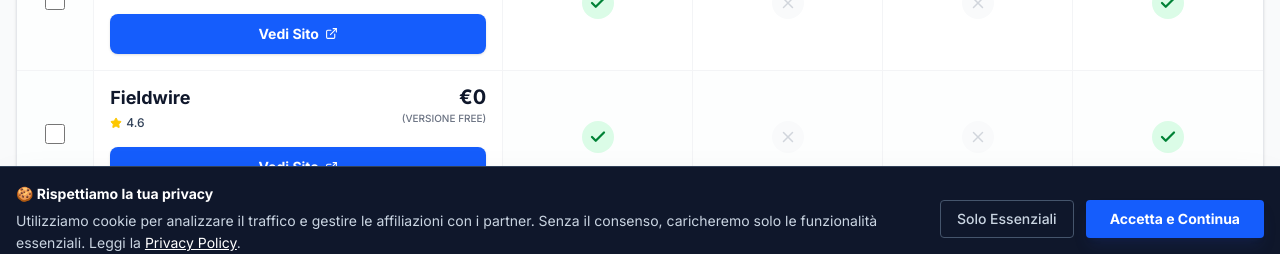
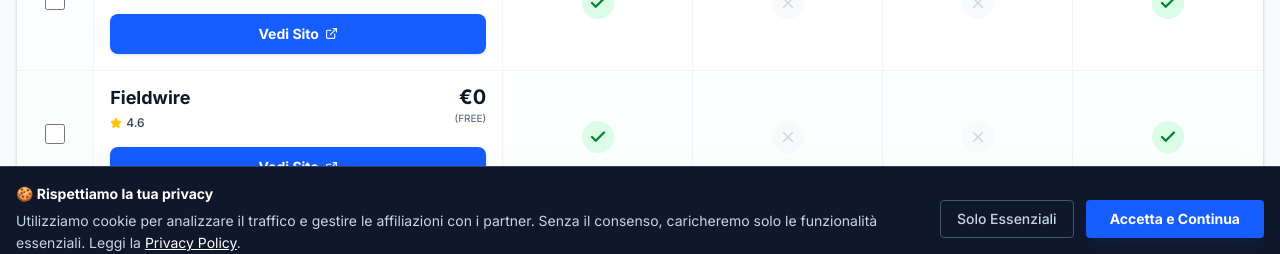
Before and after one commit to Mikymayk/cantiereonline, a Next.js app: page / in a window 1280 px wide. Shown: the part 529-783 px from the top of the page. Built offline with nearby package versions, Linux system fonts and the light colour scheme.

Commit message:
Arricchimento tabella

```diff
--- a/app/page.tsx
+++ b/app/page.tsx
@@ -1,105 +1,52 @@
 'use client';
 
 import React, { useState } from 'react';
-// CORREZIONE QUI SOTTO: Ho aggiunto "Tablet" e "Info" che mancavano
-import { Check, X, Star, ExternalLink, ArrowRight, Trash2, BarChart3, HardHat, ChevronRight, Tablet, Info } from 'lucide-react';
+import { Check, X, Star, ExternalLink, ArrowRight, Trash2, BarChart3, HardHat, ChevronRight, Info, Tablet } from 'lucide-react';
 import Link from 'next/link';
+// IMPORTA I DATI DAL NUOVO FILE
+import { softwareData, Software } from '../data/software';
 
-// --- CONFIGURAZIONE FEATURES ---
-const mainFeatures = [
-  { id: 'giornale', label: 'Giornale Lavori', tooltip: 'Compilazione digitale del giornale dei lavori' },
+// --- CONFIGURAZIONE VISUALIZZAZIONE ---
+
+// 1. Colonne della Tabella Principale (Highlights)
+const mainColumns = [
+  { id: 'giornale_lavori', label: 'Giornale Lavori', tooltip: 'Compilazione digitale del giornale dei lavori' },
   { id: 'pos_psc', label: 'Gestione POS', tooltip: 'Redazione Piani Operativi di Sicurezza e PSC' },
-  { id: 'computo', label: 'Computo Metrico', tooltip: 'Creazione ed export computi metrici estimativi' },
+  { id: 'computo_metrico', label: 'Computo Metrico', tooltip: 'Creazione ed export computi metrici estimativi' },
   { id: 'free_trial', label: 'Prova Gratuita', tooltip: 'Possibilità di testare il software senza pagare' },
 ];
 
-const deepFeaturesList = [
-  { category: 'Normativa', label: 'Conformità Legge Italia', id: 'ita_law' },
-  { category: 'Tecnico', label: 'Funziona Offline', id: 'offline' },
-  { category: 'Tecnico', label: 'Visualizzatore BIM', id: 'bim' },
-  { category: 'Tecnico', label: 'Chat di Cantiere', id: 'chat' },
-  { category: 'Export', label: 'Report PDF/Excel', id: 'export' },
-  { category: 'Licenza', label: 'Cloud Storage', id: 'storage' },
-  { category: 'Supporto', label: 'Assistenza Italiana', id: 'support' },
-];
+// 2. Righe del Confronto Approfondito (Deep Compare)
+// Qui definiamo l'ordine esatto: Prima gli Highlights, poi le categorie, infine il Supporto.
+const deepFeaturesConfig = [
+  // --- HIGHLIGHTS (In cima come richiesto) ---
+  { id: 'giornale_lavori', label: 'Giornale Lavori', category: 'Principale' },
+  { id: 'pos_psc', label: 'Gestione POS / PSC', category: 'Principale' },
+  { id: 'computo_metrico', label: 'Computo Metrico', category: 'Principale' },
+  { id: 'free_trial', label: 'Prova Gratuita', category: 'Principale' },
 
-// --- DATABASE PRODOTTI ---
-const products = [
-  {
-    id: 'planradar',
-    name: 'PlanRadar',
-    price: '€26',
-    period: '/mese',
-    rating: 4.8,
-    reviews: 'Eccellente',
-    link: 'https://www.planradar.com/it/?ref=cantiereonline',
-    features: {
-      giornale: true, pos_psc: false, computo: false, free_trial: true
-    },
-    deepFeatures: {
-      ita_law: true, offline: true, bim: true, chat: false, export: true, storage: 'Illimitato', support: true
-    }
-  },
-  {
-    id: 'fieldwire',
-    name: 'Fieldwire',
-    price: '€0',
-    period: '(Versione Free)',
-    rating: 4.6,
-    reviews: 'Molto Buono',
-    link: 'https://www.fieldwire.com/?ref=cantiereonline',
-    features: {
-      giornale: true, pos_psc: false, computo: false, free_trial: true
-    },
-    deepFeatures: {
-      ita_law: true, offline: true, bim: true, chat: false, export: true, storage: 'Limitato', support: false
-    }
-  },
-  {
-    id: 'melaworks',
-    name: 'Mela Works',
-    price: '€15',
-    period: '/mese',
-    rating: 4.5,
-    reviews: 'Ottimo',
-    link: 'https://www.mela.work/?ref=cantiereonline',
-    features: {
-      giornale: true, pos_psc: true, computo: false, free_trial: true
-    },
-    deepFeatures: {
-      ita_law: true, offline: true, bim: false, chat: true, export: true, storage: '25GB', support: true
-    }
-  },
-  {
-    id: 'acca_primus',
-    name: 'Primus Online',
-    price: '€39',
-    period: '/mese',
-    rating: 4.7,
-    reviews: 'Leader Computo',
-    link: 'https://www.acca.it/?ref=cantiereonline',
-    features: {
-      giornale: true, pos_psc: true, computo: true, free_trial: false
-    },
-    deepFeatures: {
-      ita_law: true, offline: false, bim: true, chat: false, export: true, storage: 'Cloud', support: true
-    }
-  },
-  {
-    id: 'teamsystem_cpm',
-    name: 'TeamSystem CPM',
-    price: 'Su Richiesta',
-    period: '(Preventivo)',
-    rating: 4.4,
-    reviews: 'Standard Italia',
-    link: 'https://www.teamsystem.com/construction?utm_source=cantiereonline',
-    features: {
-      giornale: true, pos_psc: true, computo: true, free_trial: false
-    },
-    deepFeatures: {
-      ita_law: true, offline: false, bim: true, chat: false, export: true, storage: 'Cloud/Locale', support: true
-    }
-  },
+  // --- AMMINISTRAZIONE ---
+  { id: 'conformita_ita', label: 'Conformità Legge Italia', category: 'Normativa' },
+  { id: 'fatturazione_elettronica', label: 'Fatturazione Elettronica', category: 'Normativa' },
+  { id: 'firma_digitale', label: 'Firma Digitale', category: 'Normativa' },
+  { id: 'export_contabilita', label: 'Export Contabilità (XPWE)', category: 'Normativa' },
+
+  // --- TECNICO ---
+  { id: 'funziona_offline', label: 'Funziona Offline', category: 'Tecnico' },
+  { id: 'bim_viewer', label: 'Visualizzatore BIM (IFC)', category: 'Tecnico' },
+  { id: 'foto_360', label: 'Foto a 360°', category: 'Tecnico' },
+  { id: 'app_ios', label: 'App iOS Nativa', category: 'Tecnico' },
+  { id: 'app_android', label: 'App Android Nativa', category: 'Tecnico' },
+
+  // --- COLLABORAZIONE ---
+  { id: 'chat_interna', label: 'Chat di Cantiere', category: 'Collaborazione' },
+  { id: 'inviti_esterni', label: 'Accesso Committente', category: 'Collaborazione' },
+
+  // --- SUPPORTO (Nuova Sezione in fondo) ---
+  { id: 'interfaccia_italiano', label: 'Interfaccia in Italiano', category: 'Supporto' },
+  { id: 'supporto_italiano', label: 'Operatori Italiani', category: 'Supporto' },
+  { id: 'supporto_telefono', label: 'Assistenza Telefonica', category: 'Supporto' },
+  { id: 'supporto_chat', label: 'Assistenza via Chat', category: 'Supporto' },
 ];
 
 const hardware = [
@@ -124,10 +71,9 @@
     }
   };
 
-  const selectedProducts = products.filter(p => selectedIds.includes(p.id));
+  const selectedProducts = softwareData.filter(p => selectedIds.includes(p.id));
 
   return (
-    // FIX SCROLL: max-w-[100vw] e overflow-hidden impediscono alla pagina di ballare
     <div className="flex flex-col min-h-screen w-full max-w-[100vw] overflow-x-hidden bg-gray-50 font-sans text-slate-900">
 
       {/* HEADER */}
@@ -157,24 +103,21 @@
           /* --- VISTA TABELLA CLASSICA --- */
           <div className="bg-white md:rounded-xl shadow-sm border-y md:border border-gray-200 overflow-hidden relative">
 
-            {/* CONTAINER TABELLA */}
             <div className="w-full overflow-x-auto">
               <table className="w-full text-left border-collapse min-w-[1000px] divide-x divide-gray-100">
 
                 <thead>
                   <tr className="bg-slate-50 border-b border-gray-200 text-xs font-bold text-gray-600 uppercase tracking-wider divide-x divide-gray-200">
-                    {/* CF STICKY */}
                     <th className="p-4 text-center w-12 bg-slate-100 sticky left-0 z-20 shadow-[2px_0_5px_-2px_rgba(0,0,0,0.1)]">CF</th>
                     <th className="p-4 w-[280px] bg-slate-100/50">Software & Prezzo</th>
 
-                    {mainFeatures.map(feat => (
-                      <th key={feat.id} className="p-4 text-center w-[130px] relative">
-                        {/* HEADER CON TOOLTIP */}
+                    {mainColumns.map(col => (
+                      <th key={col.id} className="p-4 text-center w-[130px] relative">
                         <div className="group flex flex-col items-center justify-center gap-1 cursor-help z-10">
-                          <span className="text-center">{feat.label}</span>
+                          <span className="text-center">{col.label}</span>
                           <Info size={14} className="text-gray-400" />
                           <div className="absolute top-full mt-2 hidden group-hover:block w-40 bg-slate-800 text-white text-[10px] normal-case p-2 rounded z-50 text-center shadow-lg mx-auto left-0 right-0">
-                            {feat.tooltip}
+                            {col.tooltip}
                             <div className="absolute bottom-full left-1/2 -translate-x-1/2 border-4 border-transparent border-b-slate-800"></div>
                           </div>
                         </div>
@@ -185,20 +128,17 @@
 
                 <tbody className="divide-y divide-gray-100">
 
-                  {/* --- RIGA GUIDA PER SCROLL (Visibile solo Mobile) --- */}
+                  {/* RIGA GUIDA MOBILE */}
                   <tr className="md:hidden bg-blue-50/80 border-b border-blue-100">
-                    {/* Cella vuota Sticky */}
                     <td className="sticky left-0 bg-blue-50/80 z-20 border-r border-blue-200"></td>
-                    {/* Cella con testo */}
                     <td colSpan={5} className="p-2 text-xs text-blue-700 font-bold text-left animate-pulse pl-4">
                        👉 Scorri la tabella verso destra
                     </td>
                   </tr>
 
-                  {products.map((product, index) => (
+                  {softwareData.map((product, index) => (
                     <tr key={product.id} className={`hover:bg-blue-50/20 transition-colors divide-x divide-gray-100 ${index % 2 === 0 ? 'bg-white' : 'bg-gray-50/30'}`}>
 
-                      {/* CHECKBOX SELEZIONE (STICKY SU MOBILE) */}
                       <td className="p-4 text-center bg-slate-50/30 sticky left-0 z-10 shadow-[2px_0_5px_-2px_rgba(0,0,0,0.1)]">
                         <input
                           type="checkbox"
@@ -208,10 +148,8 @@
                         />
                       </td>
 
-                      {/* COLONNA 1: NOME + PREZZO + CTA */}
                       <td className="p-4 align-top bg-white">
                         <div className="flex flex-col h-full justify-between gap-4">
-
                           <div className="flex justify-between items-start gap-2">
                             <div>
                               <Link href={`/software/${product.id}`} className="font-bold text-lg text-slate-900 hover:text-blue-600 hover:underline decoration-2 underline-offset-4 block leading-tight">
@@ -224,27 +162,24 @@
                             </div>
                             <div className="text-right shrink-0">
                               <div className="font-bold text-xl text-slate-900 leading-none">{product.price}</div>
-                              <div className="text-[10px] text-gray-500 uppercase font-medium mt-1">{product.period}</div>
+                              <div className="text-[10px] text-gray-500 uppercase font-medium mt-1">{product.paymentType}</div>
                             </div>
                           </div>
-
                           <a
-                            href={product.link}
+                            href={product.website}
                             target="_blank"
                             rel="nofollow sponsored"
                             className="w-full text-center py-2.5 px-3 rounded-lg text-sm font-bold text-white bg-blue-600 hover:bg-blue-700 shadow-sm hover:shadow-md transition-all flex items-center justify-center gap-1.5"
                           >
                             Vedi Sito <ExternalLink size={13} />
                           </a>
-
                         </div>
                       </td>
 
-                      {/* COLONNE FEATURES */}
-                      {mainFeatures.map(feat => (
-                        <td key={feat.id} className="p-4 text-center align-middle">
+                      {mainColumns.map(col => (
+                        <td key={col.id} className="p-4 text-center align-middle">
                           <div className="flex justify-center">
-                            {product.features[feat.id as keyof typeof product.features] ? (
+                            {product.features[col.id as keyof typeof product.features] ? (
                               <div className="w-8 h-8 rounded-full bg-green-100 text-green-700 flex items-center justify-center">
                                 <Check size={18} strokeWidth={3} />
                               </div>
@@ -264,7 +199,7 @@
             </div>
           </div>
         ) : (
-          /* --- VISTA DEEP COMPARE --- */
+          /* --- VISTA DEEP COMPARE (AGGIORNATA) --- */
           <div className="animate-in fade-in slide-in-from-bottom-4 duration-300 px-2">
             <div className="flex justify-between items-center mb-4">
               <h2 className="text-2xl font-bold text-slate-900 flex items-center gap-2">
@@ -293,13 +228,14 @@
                     </tr>
                   </thead>
                   <tbody className="divide-y divide-gray-100">
-                    {deepFeaturesList.map((feat, i) => (
+                    {deepFeaturesConfig.map((feat, i) => (
                       <tr key={feat.id} className={i % 2 === 0 ? 'bg-white' : 'bg-gray-50'}>
                         <td className="p-4 border-r border-gray-100">
                            <span className="block font-bold text-slate-700">{feat.label}</span>
+                           <span className="text-xs text-gray-400 uppercase tracking-wider block mt-0.5">{feat.category}</span>
                         </td>
                         {selectedProducts.map(p => {
-                          const val = p.deepFeatures[feat.id as keyof typeof p.deepFeatures];
+                          const val = p.features[feat.id as keyof typeof p.features];
                           return (
                             <td key={p.id} className="p-4 text-center border-l border-gray-100 align-middle">
                               {val === true ? (
@@ -307,7 +243,7 @@
                               ) : val === false ? (
                                 <div className="flex justify-center"><X className="text-gray-300" /></div>
                               ) : (
-                                <span className="font-medium text-slate-800 text-sm">{val}</span>
+                                <span className="font-medium text-slate-400 text-sm">-</span>
                               )}
                             </td>
                           );
--- a/app/software/[id]/page.tsx
+++ b/app/software/[id]/page.tsx
@@ -57,7 +57,7 @@
 }
 
 export default function SoftwarePage({ params }: { params: { id: string } }) {
-  const product = productsDB[params.id];
+  const product = softwareData.find(p => p.id === params.id);
 
   if (!product) {
     notFound();
--- /dev/null
+++ b/data/software.ts
@@ -0,0 +1,150 @@
+// data/software.ts
+
+export interface Software {
+  id: string;
+  name: string;
+  price: string;
+  paymentType: string; // Es. "/mese" o "(Free)"
+  rating: number;
+  reviews: string; // Es. "Eccellente"
+  website: string; // Link affiliato
+
+  // Dati Descrittivi (Modificati da UMANO)
+  description: string;
+  pros: string[];
+  cons: string[];
+
+  // Dati Tecnici (Monitorati da AI)
+  features: {
+    // --- HIGHLIGHTS (Quelli della tabella principale) ---
+    giornale_lavori: boolean;
+    pos_psc: boolean;
+    computo_metrico: boolean;
+    free_trial: boolean;
+
+    // --- AMMINISTRAZIONE & NORMATIVA ---
+    conformita_ita: boolean; // Rispetta leggi italiane
+    fatturazione_elettronica: boolean;
+    firma_digitale: boolean;
+    integrazione_sdi: boolean;
+    export_contabilita: boolean; // XPWE o Excel avanzato
+
+    // --- CANTIERE & TECNICO ---
+    funziona_offline: boolean;
+    bim_viewer: boolean; // Visualizza IFC
+    foto_360: boolean;
+    gps_staff: boolean; // Geolocalizzazione
+    app_ios: boolean;
+    app_android: boolean;
+
+    // --- COLLABORAZIONE ---
+    chat_interna: boolean;
+    notifiche_push: boolean;
+    utenti_illimitati: boolean; // Nella licenza base
+    inviti_esterni: boolean; // Far entrare il committente
+
+    // --- SUPPORTO (Nuova Sezione) ---
+    interfaccia_italiano: boolean;
+    supporto_telefono: boolean;
+    supporto_chat: boolean;
+    supporto_italiano: boolean; // Operatori che parlano IT
+  };
+}
+
+export const softwareData: Software[] = [
+  {
+    id: 'planradar',
+    name: 'PlanRadar',
+    price: '€26',
+    paymentType: '/mese',
+    rating: 4.8,
+    reviews: 'Eccellente',
+    website: 'https://www.planradar.com/it/?ref=cantiereonline',
+    description: "La soluzione leader in Europa per la documentazione digitale e la gestione dei difetti in cantiere.",
+    pros: ["Interfaccia intuitiva su Tablet", "Report PDF istantanei", "Funziona offline perfettamente"],
+    cons: ["Costoso per piccoli team", "Manca la contabilità avanzata"],
+    features: {
+      giornale_lavori: true, pos_psc: false, computo_metrico: false, free_trial: true,
+      conformita_ita: true, fatturazione_elettronica: false, firma_digitale: true, integrazione_sdi: false, export_contabilita: false,
+      funziona_offline: true, bim_viewer: true, foto_360: true, gps_staff: false, app_ios: true, app_android: true,
+      chat_interna: false, notifiche_push: true, utenti_illimitati: false, inviti_esterni: true,
+      interfaccia_italiano: true, supporto_telefono: true, supporto_chat: true, supporto_italiano: true
+    }
+  },
+  {
+    id: 'fieldwire',
+    name: 'Fieldwire',
+    price: '€0',
+    paymentType: '(Free)',
+    rating: 4.6,
+    reviews: 'Molto Buono',
+    website: 'https://www.fieldwire.com/?ref=cantiereonline',
+    description: "Il gestionale cantiere 'made in USA' più famoso. Offre un piano gratuito molto generoso.",
+    pros: ["Versione gratuita a vita", "Visualizzatore tavole velocissimo", "Gestione task eccellente"],
+    cons: ["Normativa italiana assente", "Supporto in inglese prevalente"],
+    features: {
+      giornale_lavori: true, pos_psc: false, computo_metrico: false, free_trial: true,
+      conformita_ita: false, fatturazione_elettronica: false, firma_digitale: false, integrazione_sdi: false, export_contabilita: false,
+      funziona_offline: true, bim_viewer: true, foto_360: true, gps_staff: false, app_ios: true, app_android: true,
+      chat_interna: false, notifiche_push: true, utenti_illimitati: false, inviti_esterni: true,
+      interfaccia_italiano: true, supporto_telefono: false, supporto_chat: true, supporto_italiano: false
+    }
+  },
+  {
+    id: 'melaworks',
+    name: 'Mela Works',
+    price: '€15',
+    paymentType: '/mese',
+    rating: 4.5,
+    reviews: 'Ottimo',
+    website: 'https://www.mela.work/?ref=cantiereonline',
+    description: "L'app italiana che sembra WhatsApp ma è un gestionale. Giornale lavori automatico via chat.",
+    pros: ["Facile come usare WhatsApp", "Giornale Lavori Automatico", "Supporto italiano eccezionale"],
+    cons: ["Meno adatto per grandi appalti", "Funzioni BIM limitate"],
+    features: {
+      giornale_lavori: true, pos_psc: true, computo_metrico: false, free_trial: true,
+      conformita_ita: true, fatturazione_elettronica: false, firma_digitale: true, integrazione_sdi: false, export_contabilita: true,
+      funziona_offline: true, bim_viewer: false, foto_360: false, gps_staff: true, app_ios: true, app_android: true,
+      chat_interna: true, notifiche_push: true, utenti_illimitati: false, inviti_esterni: true,
+      interfaccia_italiano: true, supporto_telefono: true, supporto_chat: true, supporto_italiano: true
+    }
+  },
+  {
+    id: 'acca_primus',
+    name: 'Primus Online',
+    price: '€39',
+    paymentType: '/mese',
+    rating: 4.7,
+    reviews: 'Leader',
+    website: 'https://www.acca.it/?ref=cantiereonline',
+    description: "La versione cloud dello standard italiano per il computo metrico e la contabilità pubblica.",
+    pros: ["Standard assoluto in Italia", "Banche dati prezziari integrate", "Computo metrico perfetto"],
+    cons: ["Interfaccia datata", "Curva di apprendimento ripida"],
+    features: {
+      giornale_lavori: true, pos_psc: true, computo_metrico: true, free_trial: false,
+      conformita_ita: true, fatturazione_elettronica: true, firma_digitale: true, integrazione_sdi: true, export_contabilita: true,
+      funziona_offline: false, bim_viewer: true, foto_360: false, gps_staff: false, app_ios: false, app_android: false,
+      chat_interna: false, notifiche_push: false, utenti_illimitati: false, inviti_esterni: false,
+      interfaccia_italiano: true, supporto_telefono: true, supporto_chat: true, supporto_italiano: true
+    }
+  },
+  {
+    id: 'teamsystem_cpm',
+    name: 'TeamSystem CPM',
+    price: 'Richiesta',
+    paymentType: '(Preventivo)',
+    rating: 4.4,
+    reviews: 'Enterprise',
+    website: 'https://www.teamsystem.com/construction?utm_source=cantiereonline',
+    description: "Il colosso italiano per la gestione completa delle imprese di costruzioni (ERP + Cantiere).",
+    pros: ["Suite completa Enterprise", "Potentissimo per grandi imprese", "Gestione finanziaria avanzata"],
+    cons: ["Prezzi non pubblici", "Complesso da configurare"],
+    features: {
+      giornale_lavori: true, pos_psc: true, computo_metrico: true, free_trial: false,
+      conformita_ita: true, fatturazione_elettronica: true, firma_digitale: true, integrazione_sdi: true, export_contabilita: true,
+      funziona_offline: false, bim_viewer: true, foto_360: false, gps_staff: false, app_ios: true, app_android: true,
+      chat_interna: false, notifiche_push: true, utenti_illimitati: false, inviti_esterni: true,
+      interfaccia_italiano: true, supporto_telefono: true, supporto_chat: false, supporto_italiano: true
+    }
+  }
+];
```
